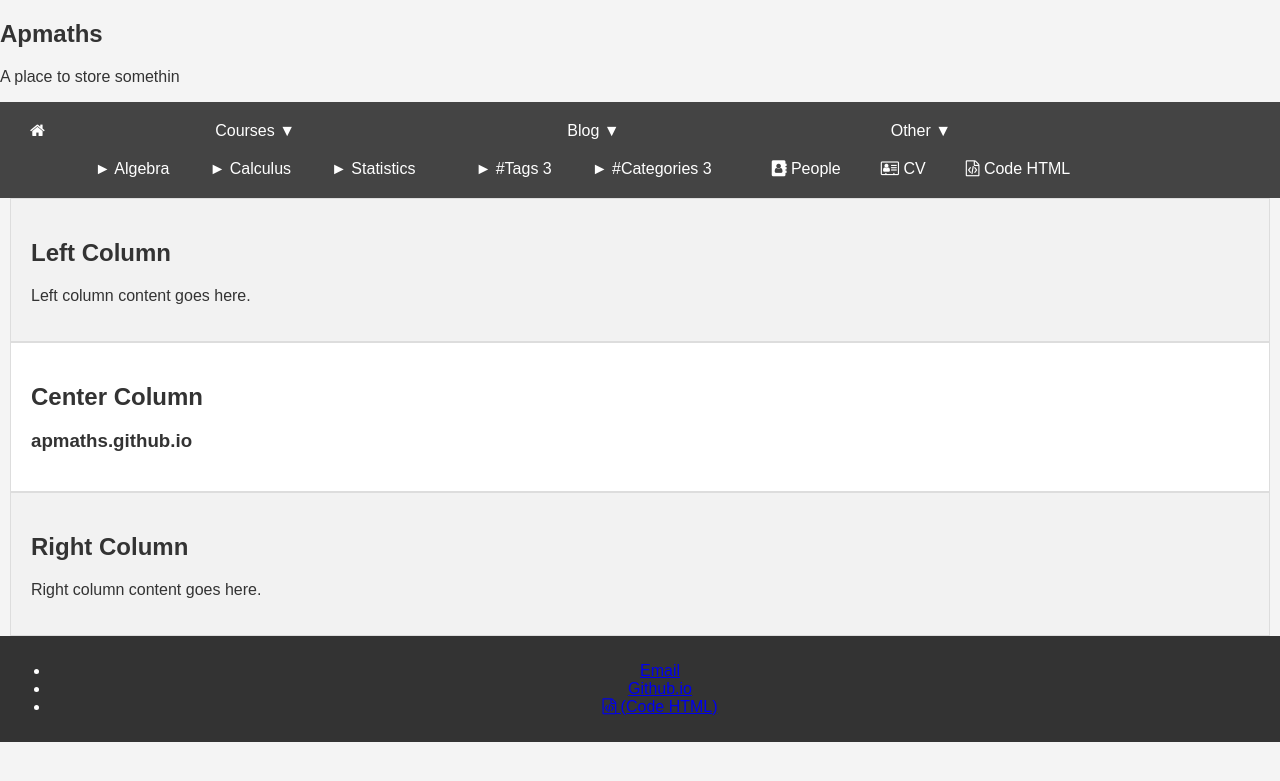
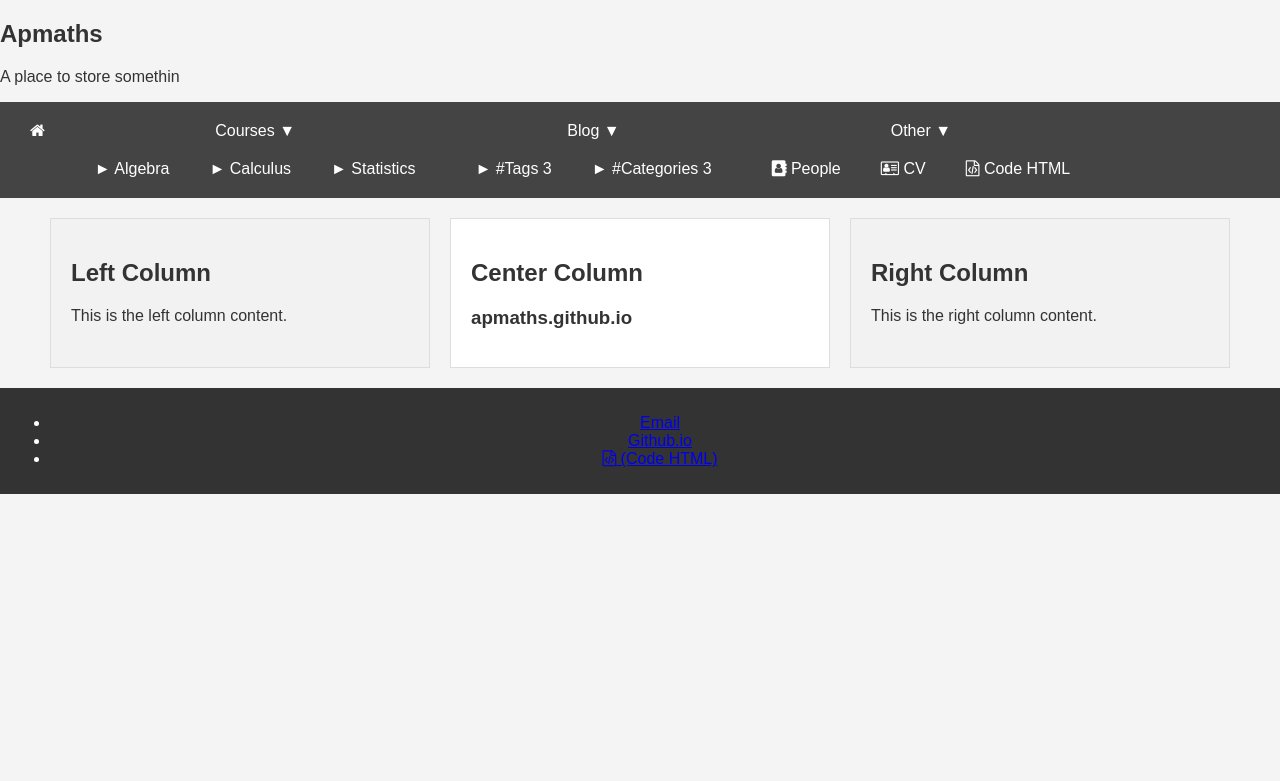
Before and after one commit to hoAngnaMPHan/apmaths.github.io, a Jekyll site: the page built from index.html, in a window 1280 px wide. Shown: the top 781 px of the page. Built offline with Jekyll 4.4.1, drawn with Linux system fonts in a browser that asks for light colours.

Commit message:
Update style.html

```diff
--- a/_layouts/style.html
+++ b/_layouts/style.html
@@ -10,9 +10,10 @@
          {% include menu.html %}
     </nav>
 
+   <div class="container">
         <div class="column left">
             <h2>Left Column</h2>
-        <p>Left column content goes here.</p>
+            <p>This is the left column content.</p>
         </div>
 
         <div class="column center">
@@ -22,8 +23,10 @@
 
         <div class="column right">
             <h2>Right Column</h2>
-        <p>Right column content goes here.</p>
+            <p>This is the right column content.</p>
         </div>
+    </div>
+
 
 
 
```
Lines whose indentation alone changed are shown as unchanged.
